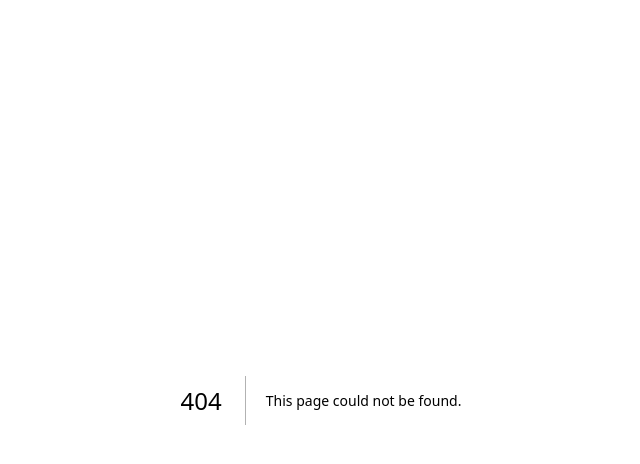
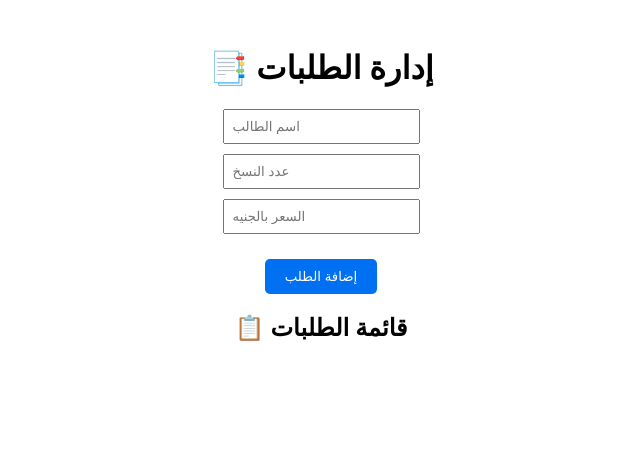
Before and after one commit to hazemkego-spec/print-shop-manager, a Next.js app: page /orders in a window 1280 px wide. Before the commit this address had no page. Shown: the top 464 px of the page, without its empty margins (319-959 px from the left). Built offline with nearby package versions, Linux system fonts and the light colour scheme.

Commit message:
Create orders.js

```diff
--- /dev/null
+++ b/pages/orders.js
@@ -0,0 +1,61 @@
+import { useState } from "react";
+
+export default function Orders() {
+  const [orders, setOrders] = useState([]);
+  const [newOrder, setNewOrder] = useState({ student: "", copies: "", price: "" });
+
+  const handleChange = (field, value) => {
+    setNewOrder({ ...newOrder, [field]: value });
+  };
+
+  const addOrder = () => {
+    setOrders([...orders, newOrder]);
+    setNewOrder({ student: "", copies: "", price: "" });
+  };
+
+  return (
+    <div style={{ padding: "20px", textAlign: "center" }}>
+      <h1>📑 إدارة الطلبات</h1>
+
+      {/* إدخال بيانات الطلب */}
+      <input
+        type="text"
+        placeholder="اسم الطالب"
+        value={newOrder.student}
+        onChange={(e) => handleChange("student", e.target.value)}
+        style={{ display: "block", margin: "10px auto", padding: "8px" }}
+      />
+      <input
+        type="number"
+        placeholder="عدد النسخ"
+        value={newOrder.copies}
+        onChange={(e) => handleChange("copies", e.target.value)}
+        style={{ display: "block", margin: "10px auto", padding: "8px" }}
+      />
+      <input
+        type="number"
+        placeholder="السعر بالجنيه"
+        value={newOrder.price}
+        onChange={(e) => handleChange("price", e.target.value)}
+        style={{ display: "block", margin: "10px auto", padding: "8px" }}
+      />
+
+      <button
+        onClick={addOrder}
+        style={{ marginTop: "15px", padding: "10px 20px", backgroundColor: "#0070f3", color: "white", border: "none", borderRadius: "5px" }}
+      >
+        إضافة الطلب
+      </button>
+
+      {/* عرض الطلبات */}
+      <h2 style={{ marginTop: "20px" }}>📋 قائمة الطلبات</h2>
+      <ul style={{ listStyle: "none", padding: 0 }}>
+        {orders.map((order, index) => (
+          <li key={index} style={{ margin: "10px 0", border: "1px solid #ccc", padding: "10px", borderRadius: "5px" }}>
+            👤 {order.student} | 📄 {order.copies} نسخة | 💰 {order.price} جنيه
+          </li>
+        ))}
+      </ul>
+    </div>
+  );
+}
```
